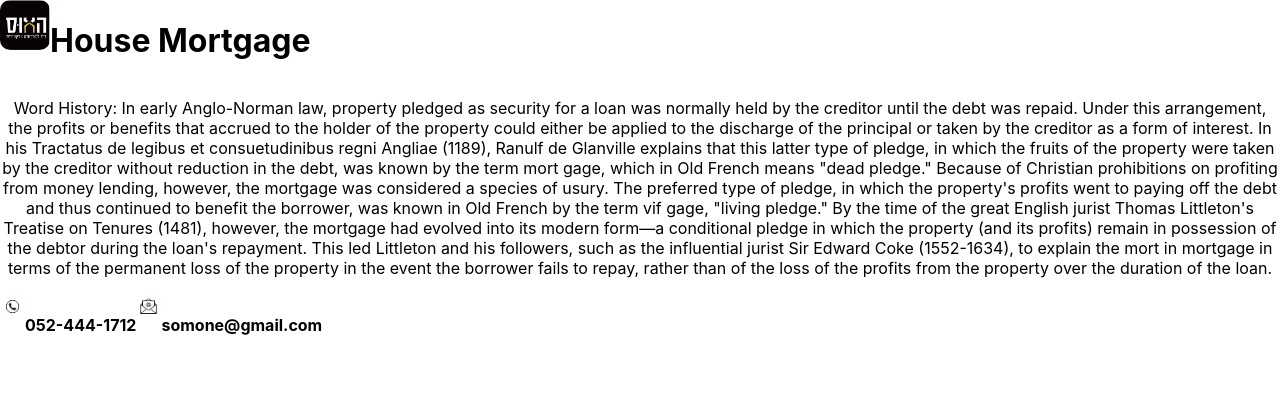
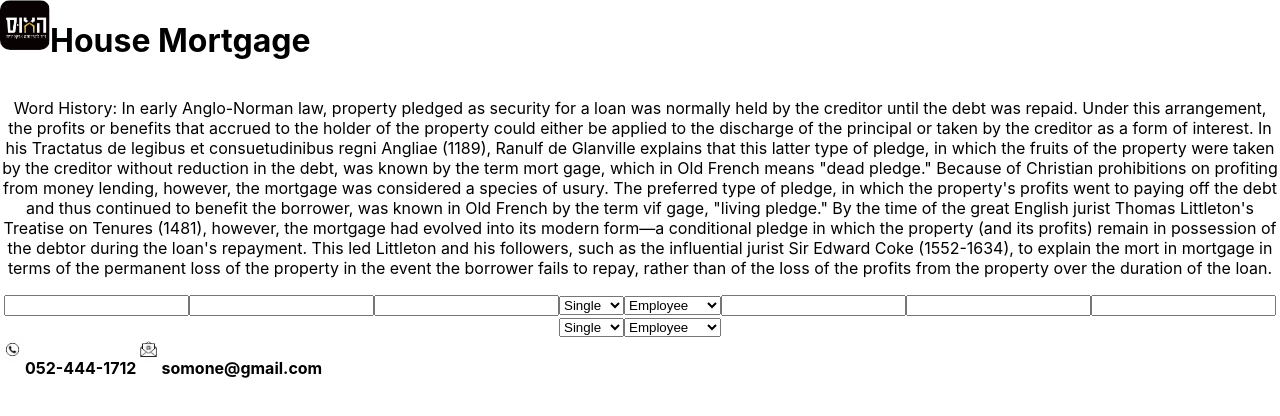
Before and after one commit to AryehP/MorgageSite, a React (Create React App) app in the folder client/: page / in a window 1280 px wide. Shown: the top 416 px of the page. Built offline with nearby package versions, Linux system fonts and the light colour scheme.

Commit message:
added form

```diff
--- a/client/src/components/App.js
+++ b/client/src/components/App.js
@@ -1,5 +1,6 @@
 import './App.css';
 import FooterComponent from './FooterComponent';
+import ContactForm from './ContactForm';
 import HeaderComponent from './HeaderComponent';
 import HomePage from './HomePage';
 
@@ -10,6 +11,7 @@ function App() {
     <div className="App">
         <HeaderComponent />
         <HomePage />
+        <ContactForm />
         <FooterComponent/>
     </div>
   );
--- /dev/null
+++ b/client/src/components/ContactForm.js
@@ -0,0 +1,34 @@
+import React from 'react'
+
+function ContactForm() {
+  return (
+    <div>
+        <form>
+            <input type="text" name='name'/>
+            <input type="email" name='email' />
+            <input type="text" name='phone' />
+            <select>
+              <option value='single'>Single</option>
+              <option value='couple'>Couple</option>
+            </select>
+            <select>
+              <option value='employee'>Employee</option>
+              <option value='independent'>Independent</option>
+            </select>
+            <input type="text" name='name'/>
+            <input type="email" name='email' />
+            <input type="text" name='phone' />
+            <select>
+              <option value='single'>Single</option>
+              <option value='couple'>Couple</option>
+            </select>
+            <select>
+              <option value='employee'>Employee</option>
+              <option value='independent'>Independent</option>
+            </select>
+        </form>
+    </div>
+  )
+}
+
+export default ContactForm
```
Also changed, not shown: client/src/components/Form.js (deleted, +0 -13 lines).
